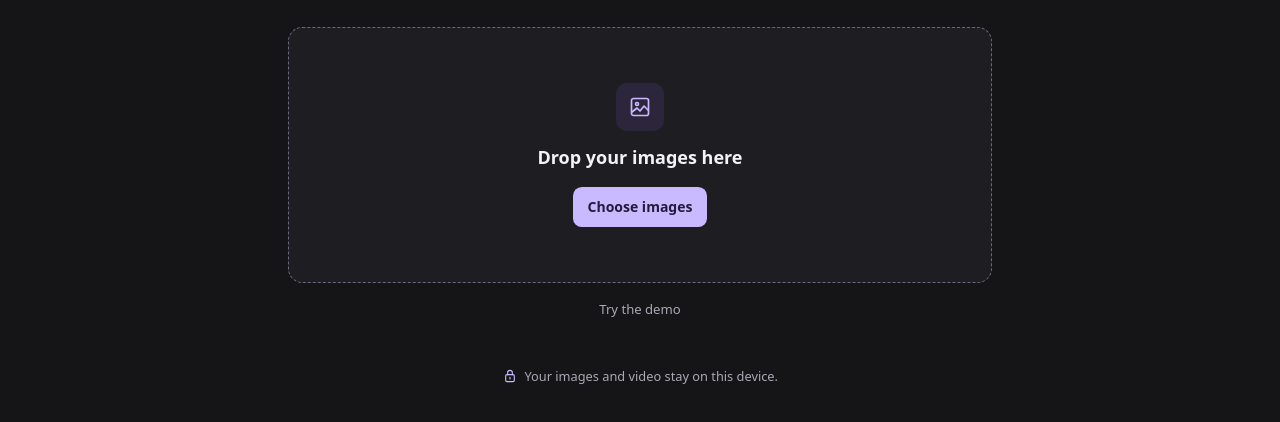
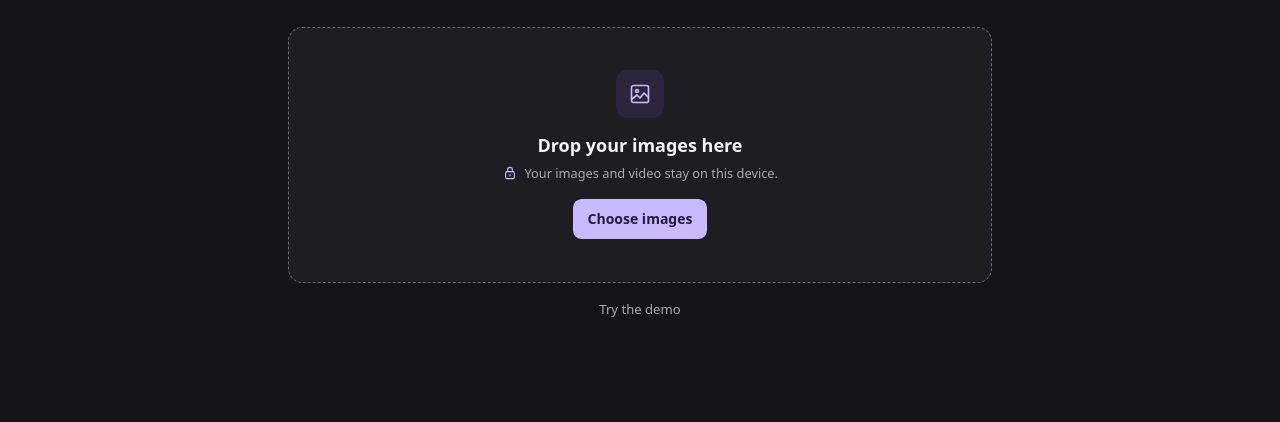
Before and after one commit to nozamdavid/interval, a website: page index.html in a window 1280 px wide. Shown: the part 238-660 px from the top of the page. Drawn offline with Linux system fonts and the light colour scheme.

Commit message:
Place privacy note inside the landing drop area

```diff
--- a/index.html
+++ b/index.html
@@ -45,7 +45,10 @@
       <p>Turn a sequence of photos into a video.</p>
       <div class="landing-drop" id="landing-drop">
         <span class="landing-icon"><svg class="icon" aria-hidden="true"><use href="#i-image"/></svg></span>
-        <h2>Drop your images here</h2>
+        <div>
+          <h2>Drop your images here</h2>
+          <p class="landing-privacy"><svg class="icon" aria-hidden="true"><use href="#i-lock"/></svg>Your images and video stay on this device.</p>
+        </div>
         <button class="button primary" id="choose-images" type="button">Choose images</button>
       </div>
       <button class="text-button" id="show-demo" type="button">Try the demo</button>
--- a/styles.css
+++ b/styles.css
@@ -40,7 +40,7 @@ button, a, select, input, .crop-move { -webkit-tap-highlight-color: transparent;
 .brand-mark .icon { width: 1.5rem; height: 1.5rem; stroke-width: 1.7; }
 .header-actions { gap: 1.25rem; }
 .local { gap: .4rem; color: var(--muted); font-size: .875rem; white-space: nowrap; }
-.local .icon, footer .icon { width: 1rem; height: 1rem; color: var(--accent); }
+.local .icon, .landing-privacy .icon, footer .icon { width: 1rem; height: 1rem; color: var(--accent); }
 .button {
   justify-content: center; min-height: 2.5rem; gap: .5rem; padding: .5rem .85rem; border: 1px solid transparent;
   border-radius: .55rem; font-size: .875rem; font-weight: 650; line-height: 1.3; text-decoration: none;
@@ -64,6 +64,7 @@ button, a, select, input, .crop-move { -webkit-tap-highlight-color: transparent;
 }
 .landing-drop[data-dragging] { border-color: var(--accent); background: #2d263d; }
 .landing-drop h2 { font-size: 1.125rem; font-weight: 650; }
+.landing-privacy { display: flex; align-items: center; justify-content: center; gap: .4rem; margin-top: .35rem; color: var(--muted); font-size: .8rem; }
 .landing-drop .button { margin-top: .2rem; }
 .landing-icon {
   width: 3rem; height: 3rem; display: grid; place-items: center;
@@ -209,6 +210,7 @@ input.angle-scale { display: block; width: 100%; height: 1.55rem; margin-top: .0
 .progress-track[data-empty]::before { transition: none; }
 .activity .button { min-height: 2.1rem; }
 footer { display: flex; align-items: center; justify-content: center; gap: .4rem; padding-block: 1.1rem 1.35rem; color: var(--muted); font-size: .8rem; text-align: center; }
+.home footer { display: none; }
 .drop-overlay { position: fixed; z-index: 5; inset: 0; display: grid; place-items: center; background: rgb(17 16 24 / 85%); pointer-events: none; }
 .drop-overlay > div { display: grid; justify-items: center; gap: 1rem; margin: 1rem; padding: 3rem min(10vw, 5rem); border: 2px dashed var(--accent); border-radius: 1rem; color: var(--accent); font-size: 1.3rem; }
 .drop-overlay .icon { width: 2.5rem; height: 2.5rem; }
```
